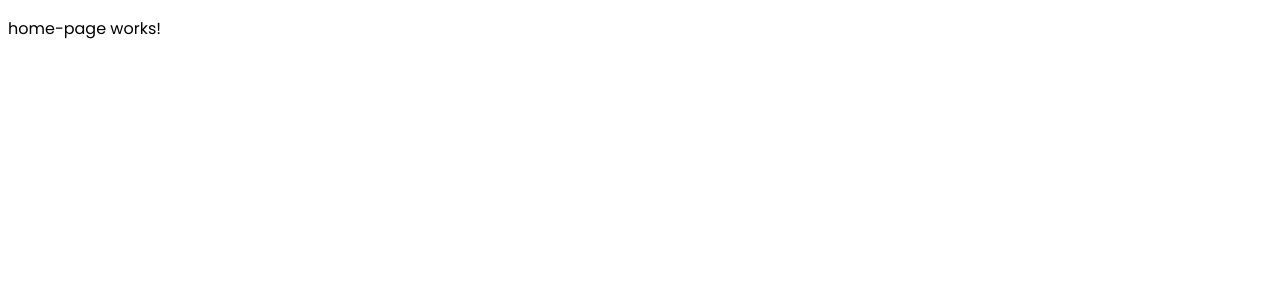
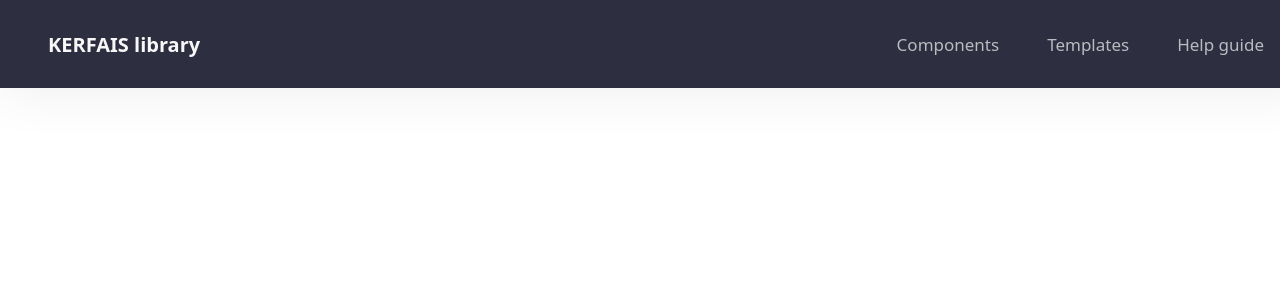
Before and after one commit to kerfaiyass54/personal-angular-lib, an Angular app: page / in a window 1280 px wide. Shown: the top 300 px of the page. Built offline with nearby package versions, Linux system fonts and the light colour scheme.

Commit message:
Added home page styling

```diff
--- a/package.json
+++ b/package.json
@@ -27,6 +27,7 @@
     "@angular/cli": "^21.0.5",
     "@angular/compiler-cli": "^21.0.7",
     "@types/jasmine": "~5.1.0",
+    "autoprefixer": "^10.4.23",
     "jasmine-core": "~5.1.0",
     "karma": "~6.4.0",
     "karma-chrome-launcher": "~3.2.0",
@@ -34,6 +35,8 @@
     "karma-jasmine": "~5.1.0",
     "karma-jasmine-html-reporter": "~2.1.0",
     "ng-packagr": "^21.0.1",
+    "postcss": "^8.5.6",
+    "tailwindcss": "^4.1.18",
     "typescript": "~5.9.3"
   }
 }
--- a/src/app/home-page/home-page.component.css
+++ b/src/app/home-page/home-page.component.css
@@ -0,0 +1,158 @@
+:host {
+  display: block;
+  font-family: system-ui, sans-serif;
+}
+
+/* =========================
+   NAVBAR
+========================= */
+.navbar {
+  position: fixed;
+  top: 0;
+  left: 0;
+  width: 95%;
+  height: 88px;
+  padding: 0 48px;
+  background: #2d2e40;
+  color: #f7f7f7;
+  display: flex;
+  align-items: center;
+  justify-content: space-between;
+  z-index: 1000;
+  box-shadow: 0 10px 50px rgb(0 0 0 / 6%);
+}
+
+/* =========================
+   LOGO
+========================= */
+.logo {
+  font-size: clamp(16px, 2vw, 20px);
+  font-weight: 600;
+  white-space: nowrap;
+}
+
+/* =========================
+   MENU
+========================= */
+.menu {
+  display: flex;
+  align-items: center;
+  gap: 48px;
+}
+
+/* =========================
+   MENU ITEM
+========================= */
+.menu-item {
+  position: relative;
+}
+
+/* =========================
+   MENU LINKS
+========================= */
+.menu-item > a {
+  height: 88px;
+  display: flex;
+  align-items: center;
+  cursor: pointer;
+  font-size: clamp(14px, 1.6vw, 17px);
+  opacity: 0.7;
+  white-space: nowrap;
+  transition:
+    opacity 0.2s ease,
+    transform 0.2s ease;
+}
+
+.menu-item > a:hover {
+  opacity: 1;
+  transform: translateY(-2px);
+}
+
+/* =========================
+   DROPDOWN CONTAINER
+========================= */
+.dropdown {
+  position: absolute;
+  top: 100%;
+  left: 50%;
+  transform: translateX(-50%) translateY(14px) scale(0.98);
+  background: #2d2e40;
+  padding: 10px;
+  border-radius: 10px;
+  min-width: 160px;
+  opacity: 0;
+  pointer-events: none;
+  box-shadow: 0 20px 40px rgba(0, 0, 0, 0.25);
+  transition:
+    opacity 0.25s ease,
+    transform 0.35s cubic-bezier(0.16, 1, 0.3, 1);
+}
+
+/* =========================
+   SHOW DROPDOWN
+========================= */
+.menu-item:hover .dropdown {
+  opacity: 1;
+  pointer-events: auto;
+  transform: translateX(-50%) translateY(6px) scale(1);
+}
+
+/* =========================
+   DROPDOWN LINKS
+========================= */
+.dropdown a {
+  display: block;
+  padding: 10px;
+  font-size: 14px;
+  opacity: 0;
+  white-space: nowrap;
+  border-radius: 6px;
+  transform: translateY(6px);
+  transition:
+    opacity 0.25s ease,
+    transform 0.25s ease,
+    background 0.2s ease;
+}
+
+.dropdown a:hover {
+  background: rgba(255, 255, 255, 0.08);
+}
+
+/* =========================
+   STAGGER ANIMATION
+========================= */
+.menu-item:hover .dropdown a {
+  opacity: 0.85;
+  transform: translateY(0);
+}
+
+.menu-item:hover .dropdown a:nth-child(1) {
+  transition-delay: 0.05s;
+}
+.menu-item:hover .dropdown a:nth-child(2) {
+  transition-delay: 0.1s;
+}
+.menu-item:hover .dropdown a:nth-child(3) {
+  transition-delay: 0.15s;
+}
+
+/* =========================
+   ACTIVE / FOCUS STATES
+========================= */
+.menu-item > a:focus-visible {
+  outline: none;
+  opacity: 1;
+}
+
+/* =========================
+   RESPONSIVE TWEAKS
+========================= */
+@media (max-width: 768px) {
+  .navbar {
+    padding: 0 24px;
+  }
+
+  .menu {
+    gap: 28px;
+  }
+}
--- a/src/app/home-page/home-page.component.html
+++ b/src/app/home-page/home-page.component.html
@@ -1 +1,26 @@
-<p>home-page works!</p>
+<nav class="navbar">
+  <div class="logo">KERFAIS library</div>
+
+  <div class="menu">
+    <div class="menu-item">
+      <a>Components</a>
+      <div class="dropdown">
+        <a>Buttons</a>
+        <a>Cards</a>
+        <a>Forms</a>
+      </div>
+    </div>
+
+    <div class="menu-item">
+      <a>Templates</a>
+      <div class="dropdown">
+        <a>Landing pages</a>
+        <a>Dashboards</a>
+      </div>
+    </div>
+
+    <div class="menu-item">
+      <a>Help guide</a>
+    </div>
+  </div>
+</nav>
```
Also changed, not shown: 1 other file (tests, documents, lock files or other folders).
